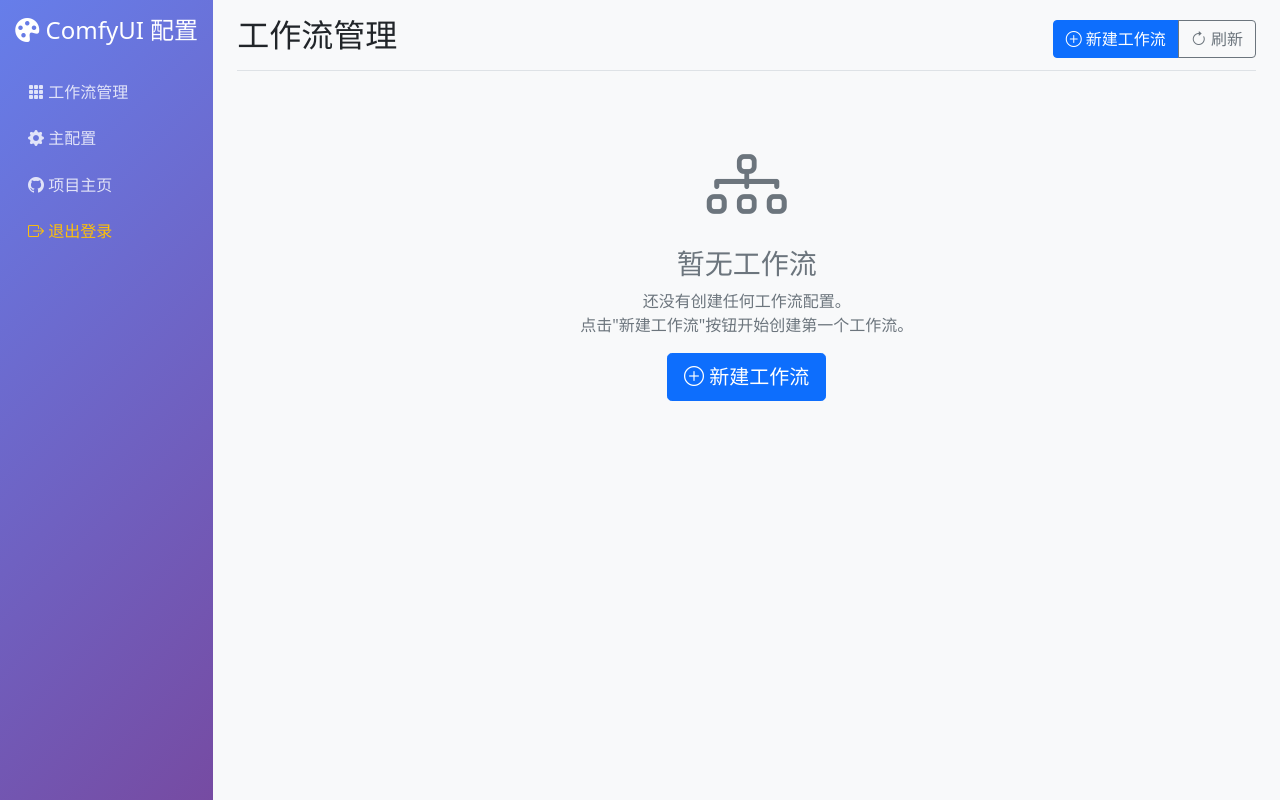
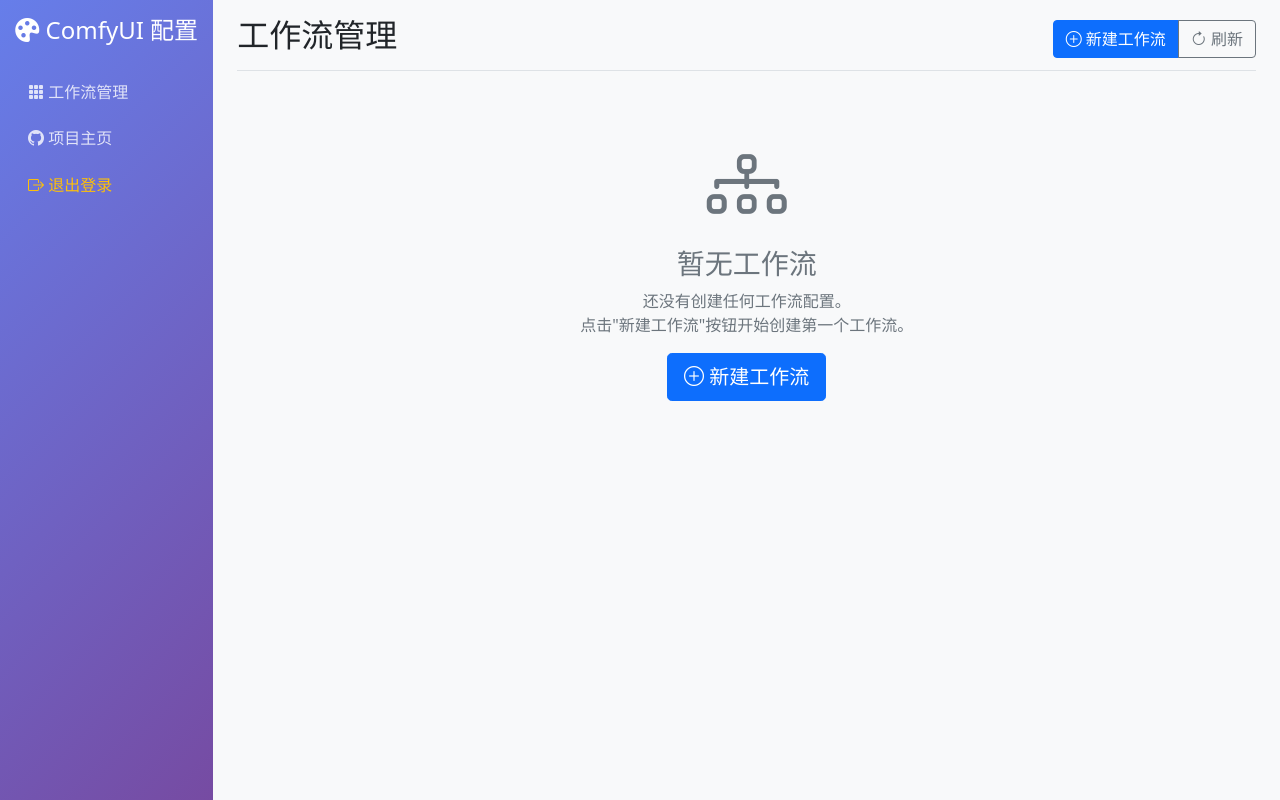
Before and after one commit to tjc6666666666666/astrbot_plugin_ComfyUI_promax, a Python web app: template templates/index.html in a window 1280 px wide. Run offline with Jinja, Linux system fonts and the light colour scheme; the template is opened without the code that fills it, so the values that code supplies are empty.

Commit message:
Remove main configuration link from base template
Removed main configuration link from navigation.

```diff
--- a/templates/base.html
+++ b/templates/base.html
@@ -73,13 +73,6 @@
                             </a>
                         </li>
                         <li class="nav-item">
-                            <a class="nav-link {% if request.endpoint == 'main_config' %}active{% endif %}"
-                               href="{{ url_for('main_config') }}">
-                                <i class="bi bi-gear-fill"></i>
-                                主配置
-                            </a>
-                        </li>
-                        <li class="nav-item">
                             <a class="nav-link" href="https://github.com/tjc6666666666666/astrbot_plugin_ComfyUI_promax"
                                target="_blank">
                                 <i class="bi bi-github"></i>
```
